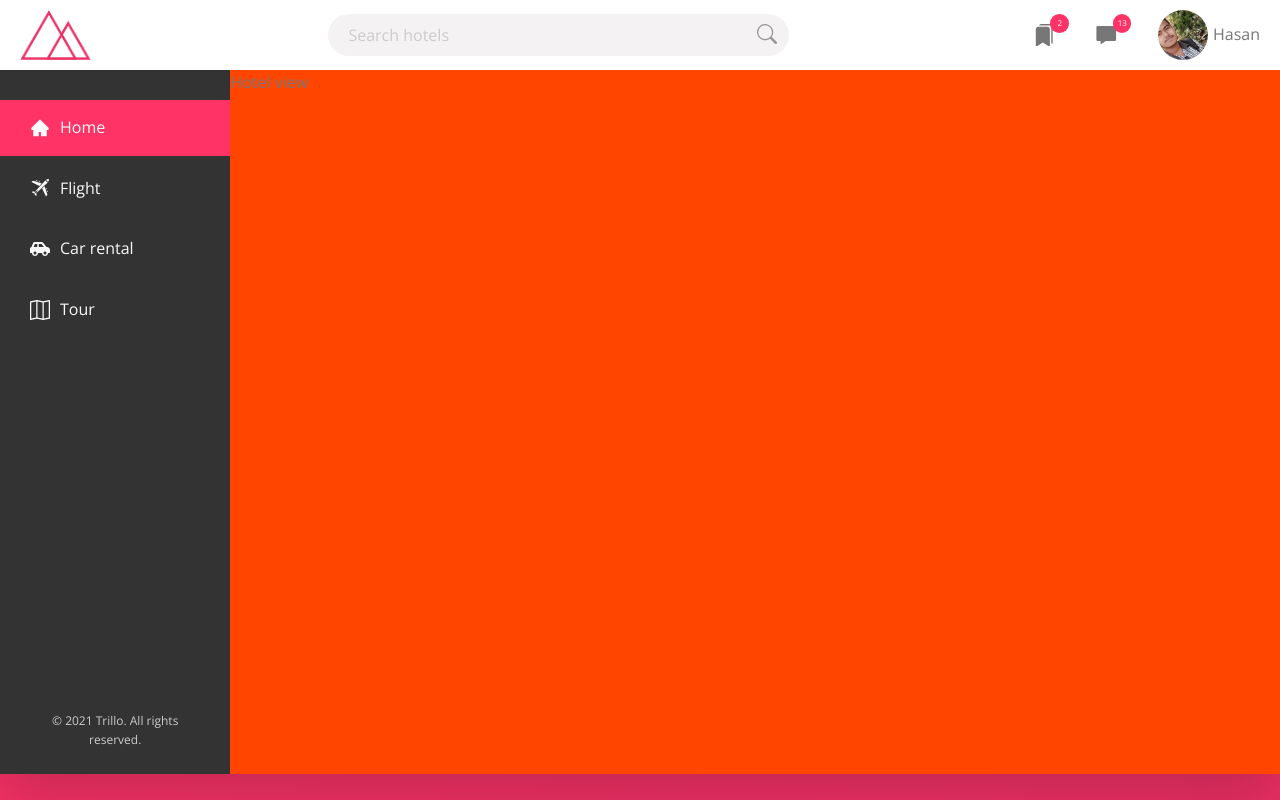
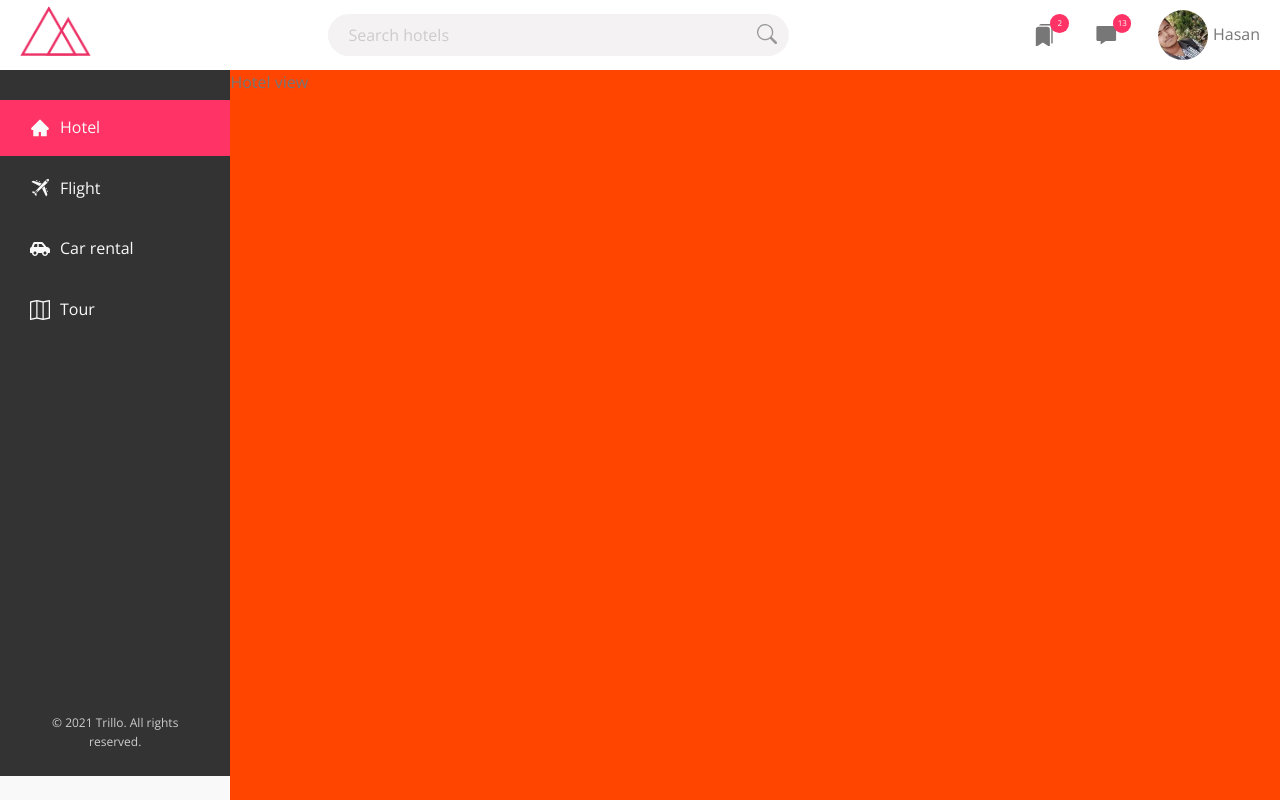
Before and after one commit to farhanahmedhasan/02-trillio, a React (Create React App) app: page / in a window 1280 px wide. Shown: the top 800 px of the page. Built offline with nearby package versions, Linux system fonts and the light colour scheme.

Commit message:
Sidebar > fixedSidebar

```diff
--- a/src/components/Header.js
+++ b/src/components/Header.js
@@ -1,6 +1,8 @@
 import React from 'react';
 import logo from '../assets/img/logo.png';
 import user from '../assets/img/user.jpg';
+
+import { Link } from 'react-router-dom';
 
 import { BsSearch, BsFillBookmarksFill } from 'react-icons/bs';
 import { IoChatboxSharp } from 'react-icons/io5';
@@ -8,8 +10,9 @@ import { IoChatboxSharp } from 'react-icons/io5';
 const Header = () => {
   return (
     <header className='header'>
-      <img src={logo} alt='trillio logo' className='logo' height='50px' />
-
+      <Link to='/'>
+        <img src={logo} alt='trillio logo' className='logo' height='50px' />
+      </Link>
       <form action='#' className='search'>
         <input type='search' className='search__input' placeholder='Search hotels' />
 
@@ -17,7 +20,6 @@ const Header = () => {
           <BsSearch className='search__icon' />
         </button>
       </form>
-
       <nav className='userNav'>
         <div className='userNav__iconBox'>
           <BsFillBookmarksFill className='userNav__icon' />
--- a/src/data.js
+++ b/src/data.js
@@ -4,7 +4,7 @@ import { FaCarSide } from 'react-icons/fa';
 import { BsMap } from 'react-icons/bs';
 
 export const sidebarData = [
-  { id: 1, text: 'Home', icon: <AiFillHome className='icon' />, link: '/' },
+  { id: 1, text: 'Hotel', icon: <AiFillHome className='icon' />, link: '/' },
   { id: 2, text: 'Flight', icon: <GiCommercialAirplane className='icon' />, link: '/flight' },
   { id: 3, text: 'Car rental', icon: <FaCarSide className='icon' />, link: '/cars' },
   { id: 4, text: 'Tour', icon: <BsMap className='icon' />, link: '/tours' },
--- a/src/styles/components/_sidebar.scss
+++ b/src/styles/components/_sidebar.scss
@@ -6,6 +6,11 @@
   justify-content: space-between;
   align-items: center;
   padding-top: 3rem;
+
+  height: 88.3vh;
+  position: sticky;
+  top: 7rem;
+  overflow-x: hidden;
 
   &__links {
     list-style: none;
--- a/src/styles/layout/_layout.scss
+++ b/src/styles/layout/_layout.scss
@@ -13,7 +13,9 @@
   display: flex;
   align-items: center;
   justify-content: space-between;
-
+  position: sticky;
+  top: 0;
+  z-index: 100000000;
   .logo {
     margin-left: 2rem;
   }
@@ -27,7 +29,8 @@
   background-color: var(--color-white);
 
   //testing
-  height: 88vh;
+  height: 150rem;
+  // overflow-y: scroll;
   background-color: orangered;
   flex: 1;
 }
```
